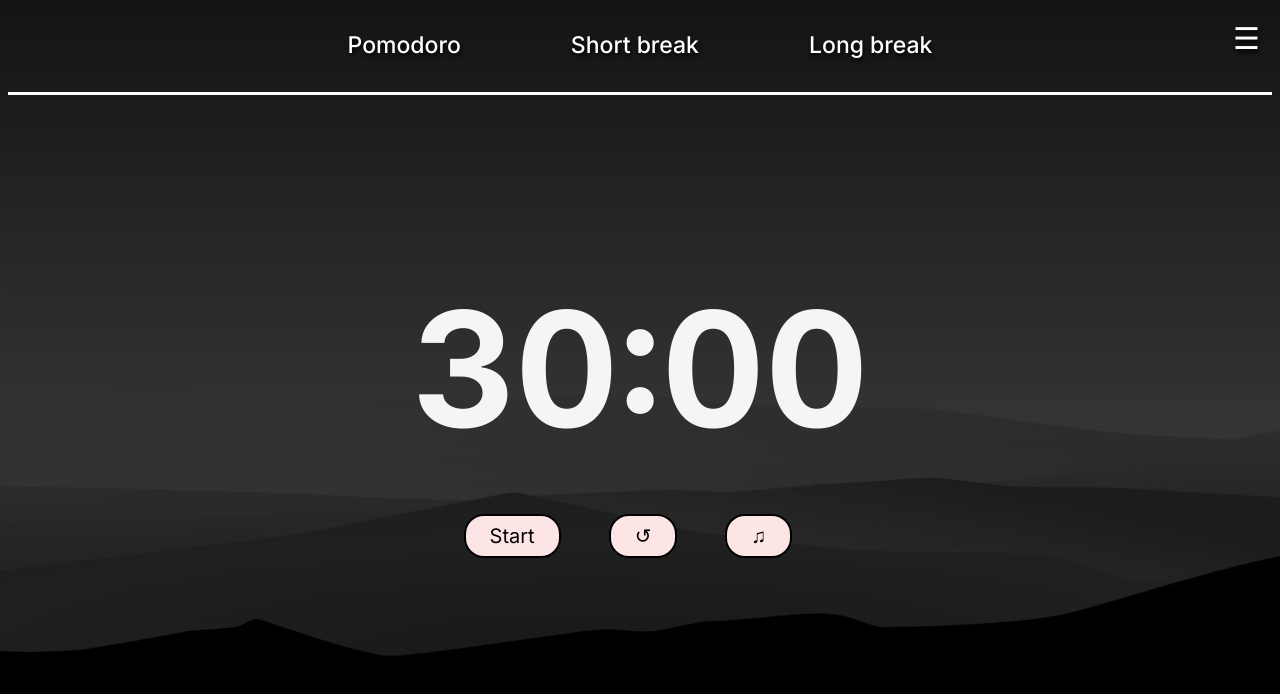
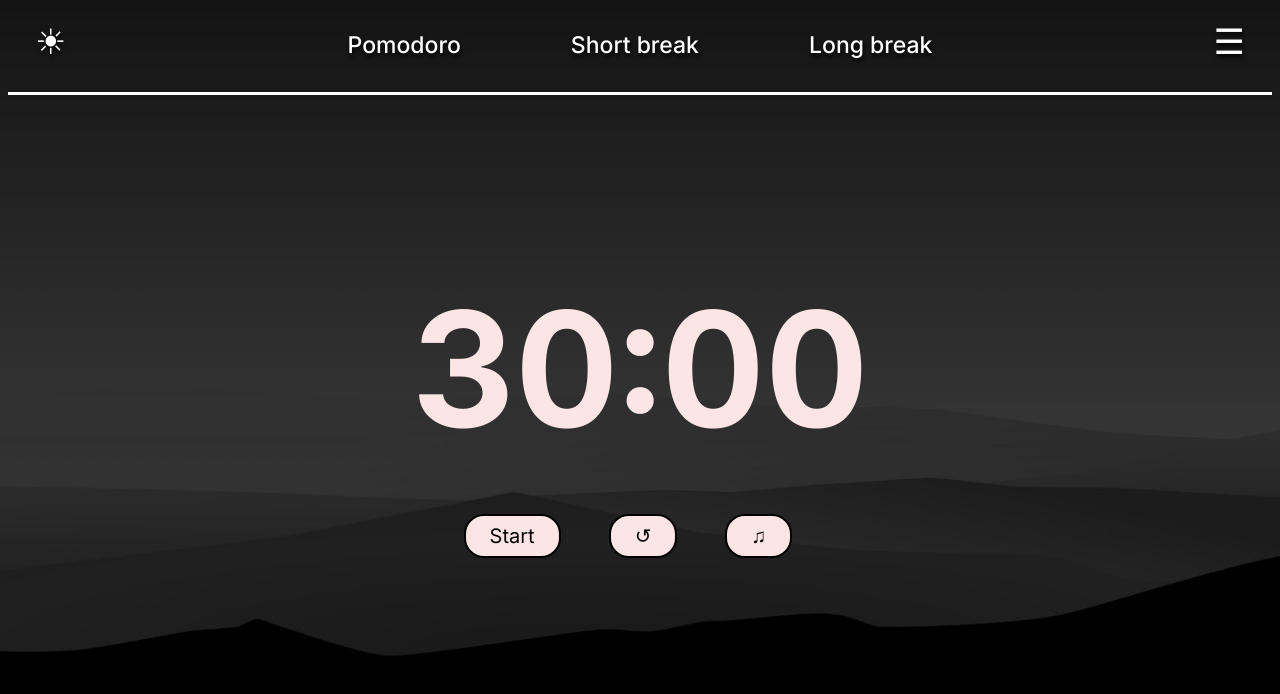
Before and after one commit to Axienator/Luminity, a plain HTML site: page index.html in a window 1280 px wide. Both pictures are taken after a click on the element "Pomodoro". Drawn offline with Linux system fonts and the light colour scheme.

Commit message:
Add Lightmode icon

```diff
--- a/Assets/script.js
+++ b/Assets/script.js
@@ -52,17 +52,16 @@ function startTimer () {
     playClick()
     awayfromkeyboard ()
 }
-
+// AFK State
 function awayfromkeyboard () {
     setTimeout(() => {
         document.querySelector('.page-layout').classList.add('layout-move-top')
     }, 10000)
 }
-
+// Normal State
 function notawayfromkeyboard () {
     document.querySelector('.page-layout').classList.remove('layout-move-top')
 }
-
 // Reset to original state
 function resetToggle () {
     startpausetoggle.classList.remove('Pause')
@@ -101,6 +100,7 @@ function restartTimer () {
 // Pomodoro Time
 function pomodorotimer () {
     pauseTimer()
+    currentMode = 'pomodoro'
     second = pomodoro_duration
     timerdisplay.textContent = timeformat(second)
     resetToggle()
@@ -127,7 +127,6 @@ function longbreaktimer () {
     playClick()
     notawayfromkeyboard()
 }
-
 // Events of Start / Pause
 controls.addEventListener('click', (e) => {
     if(e.target.id === 'startpausetoggle') handleToggleChange()
--- a/Assets/settings.js
+++ b/Assets/settings.js
@@ -3,8 +3,8 @@ const settings = document.querySelector('#settings-icon')
 
 function sidebarToggle () {
 
-    settings.classList.toggle('show')
-    if(settings.classList.contains('show')) {
+    sidebar.classList.toggle('show')
+    if(sidebar.classList.contains('show')) {
         sidebar.style.display='flex'
     } else {
         sidebar.style.display='none'
--- a/Assets/styles.css
+++ b/Assets/styles.css
@@ -21,6 +21,15 @@ body {
   border-bottom: 3px solid white;
   color: white;
   text-shadow: 1px 3px 4px #000000;
+}
+
+.left-items {
+  display: flex;
+  position: absolute;
+  top: 20px;
+  left: 20px;
+  font-size: 30px;
+  cursor: pointer;
 }
 
 .center-items{
@@ -52,18 +61,22 @@ body {
   cursor: pointer;
 }
 
-.settings-icon {
+#lightmode,
+#settings-icon {
   display: flex;
   align-items: center;
   font-weight: 500;
   font-size: 35px;
   padding: 0 15px;
-  transition: color, background 0.1s ease-in-out;
   cursor: pointer;
 }
 
-.settings-icon:hover{
-  color: rgb(141, 118, 118);
+#lightmode:hover {
+  color: rgb(110, 95, 95);
+}
+
+#settings-icon:hover{
+  color: rgb(110, 95, 95);
 }
 
 .hidden {
@@ -113,7 +126,7 @@ body {
   font-variant-numeric: tabular-nums;
   font-size: 10em;
   font-weight: bold;
-  color: rgb(245, 245, 245);
+  color: #fde5e5;
   text-align: center;
 }
 
--- a/index.html
+++ b/index.html
@@ -15,6 +15,11 @@
 
 <body>
     <div class="top-bar">
+
+        <div class="left-items">
+            <span id="lightmode">☀</span>
+        </div>
+
         <div class="center-items">
             <div id="pomodoro"><p>Pomodoro</p></div>
             <div id="shortbreak"><p>Short break</p></div>
@@ -26,7 +31,6 @@
 
             <aside id="settings-panel">
                 <section class="hidden" id="sidebar-list">
-                <div class="settings-option">Dark Mode</div>
                 <div class="settings-option">Customize Timer</div>
                 <div class="settings-option">Music Settings</div>
                 </section>
```
Also changed, not shown: pictures/lightbg.png (added).
